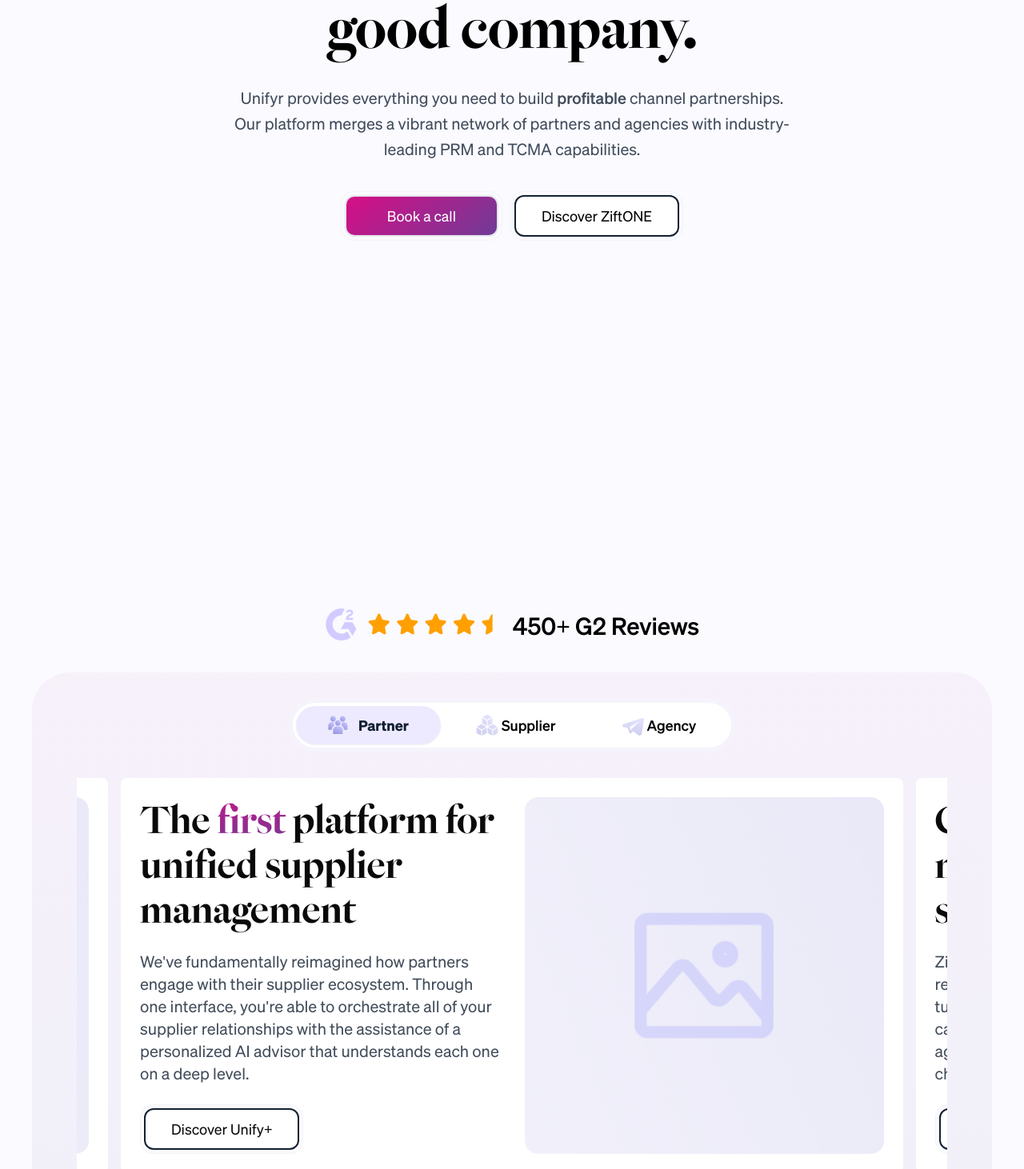
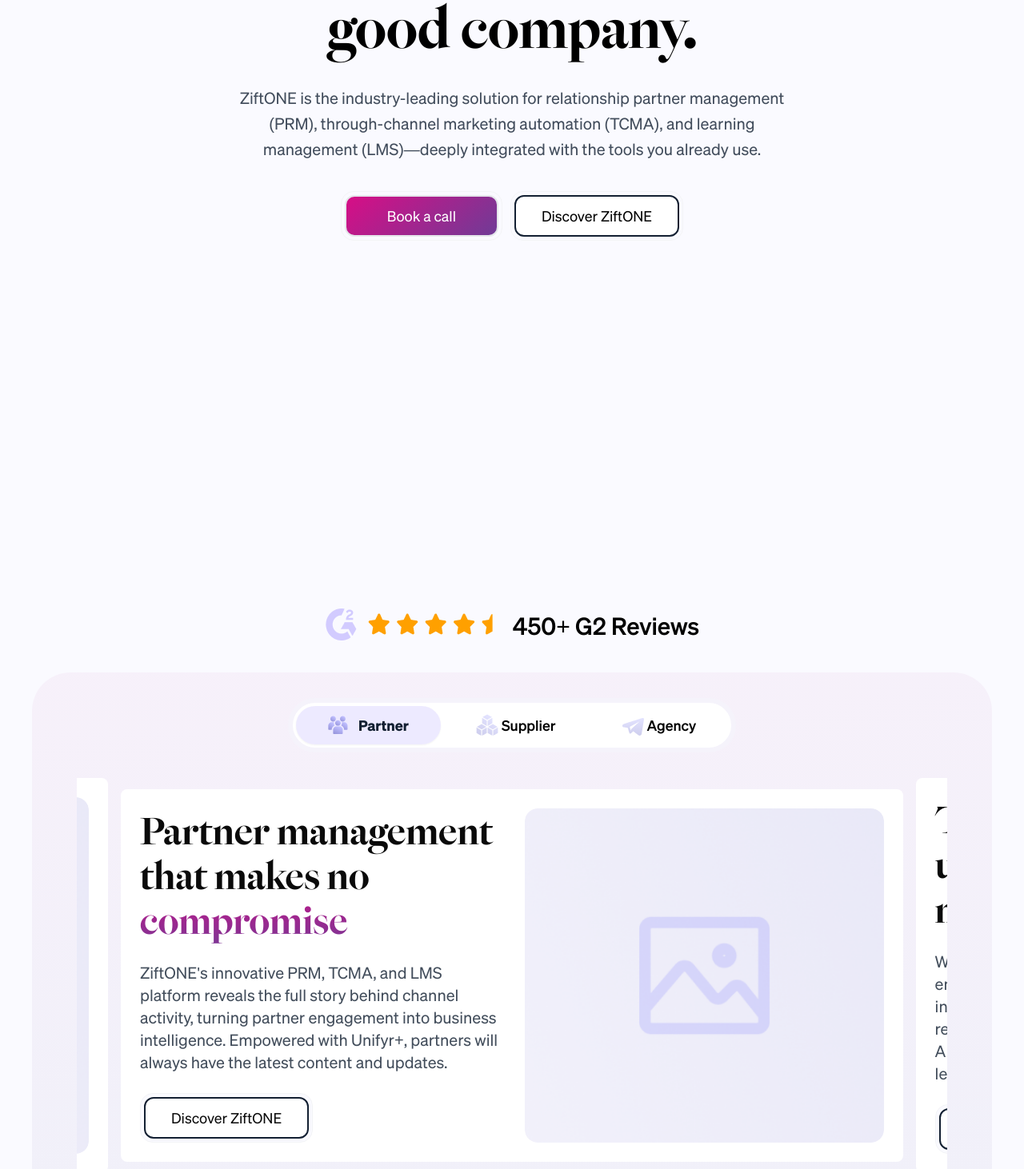
Before and after one commit to takami-rodriguez/unifyr, a Next.js app: page / in a window 1280 px wide. Shown: the part 247-1709 px from the top of the page at 80% size. Built offline with nearby package versions, Linux system fonts and the light colour scheme.

Commit message:
partial copy changes

```diff
--- a/src/app/(home)/components/carousel/index.tsx
+++ b/src/app/(home)/components/carousel/index.tsx
@@ -32,24 +32,24 @@ interface SlideContent {
 
 const slides: SlideContent[] = [
   {
+    title: "Partner management that makes no compromise",
+    titleHighlight: "compromise",
+    description:
+      "ZiftONE's innovative PRM, TCMA, and LMS platform reveals the full story behind channel activity, turning partner engagement into business intelligence. Empowered with Unifyr+, partners will always have the latest content and updates.",
+    cta: "Discover ZiftONE",
+  },
+  {
     title: "The first platform for unified supplier management",
     titleHighlight: "first",
     description:
-      "We've fundamentally reimagined how partners engage with their supplier ecosystem. Through one interface, you're able to orchestrate all of your supplier relationships with the assistance of a personalized AI advisor that understands each one on a deep level.",
-    cta: "Discover Unify+",
-  },
-  {
-    title: "Channel program management that sets a new standard",
-    titleHighlight: "innovative",
-    description:
-      "ZiftONE's innovative PRM and TCMA platform reveals the full story behind channel activity, turning data into actionable intelligence. With our carefully curated network of partners and agencies, you'll find perfect allies to amplify your channel success.",
-    cta: "Discover ZiftONE",
+      "We've fundamentally redesigned how partners engage with their suppliers. Through one interface, partners orchestrate all of supplier relationships with the assistance of a personalized AI advisor that understands each one on a deep level.",
+    cta: "Discover Unifyr+",
   },
   {
     title: "Where channel expertise meets new opportunity",
-    titleHighlight: "expertise",
+    titleHighlight: "opportunity",
     description:
-      "Your mastery of channel partnerships deserves a platform of equal caliber. Through Unifyr Pro, you'll join a network of forward-thinking suppliers eager to benefit from your experience in building exceptional partner programs that prove value and scale.",
+      "Your mastery of channel partnerships deserves an audience of suppliers. Through Unifyr Pro, you'll join a network of forward-thinking suppliers eager to benefit from your experience in building exceptional partner programs that prove value and scale.",
     cta: "Discover Unifyr Pro",
   },
 ];
--- a/src/app/(home)/components/hero.tsx
+++ b/src/app/(home)/components/hero.tsx
@@ -12,10 +12,9 @@ const Hero = () => {
         good company.
       </h1>
       <p className=" md:text-xl max-w-2xl mx-auto mt-8 md:text-center font-extralight md:leading-8 text-grey-900/80">
-        Unifyr provides everything you need to build{" "}
-        <span className="font-medium">profitable </span> channel partnerships.{" "}
-         Our platform merges a vibrant network of partners and agencies
-        with  industry-leading PRM and TCMA capabilities.
+        <strong>ZiftONE</strong> is the industry-leading solution for relationship partner management (PRM), through-channel
+        marketing automation (TCMA), and learning management (LMS)—deeply
+        integrated with the tools you already use.
       </p>
       <div className="flex flex-col md:flex-row w-full items-center justify-center space-x-[10px] mt-8 py-1">
         <Button variant={"primary"}>
--- a/src/app/(home)/data/index.ts
+++ b/src/app/(home)/data/index.ts
@@ -46,13 +46,13 @@ export const homeSections = [
     imageLeft: true,
     title: "Accelerate growth through mutual commitment",
     content:
-      "When partners and suppliers invest fully in each other's success, growth happens naturally. Unifyr reinforces this commitment by making resource sharing and co-selling effortless, turning strong relationships into results.",
+      "Growth happens naturally when partners and suppliers invest fully in each other's success. Unifyr strengthens this commitment by making co-selling effortless, turning strong relationships into recurring results.",
   },
   {
     badge: "Unite",
     title: "Unite channel relationships under one strategic vision",
     content:
-      "Achieve channel ecosystem harmony through strategic alignment. Unifyr makes it easy to coordinate many partnerships, turning individual relationships into a unified force for growth.",
+      "Strategically align your channel ecosystem. Unifyr makes it easy to coordinate partnerships for both suppliers and partners, turning relationships into a unified force for growth.",
   },
 ];
 
@@ -61,18 +61,19 @@ export const accordionSections: {
   partner: AccordionSectionProps;
 } = {
   supplier: {
-    mainTitle: "Channel partner orchestration with networking built in",
+    mainTitle: "Allow your channel partnerships to flourish without the hassle",
     colour: "blue500",
-    para: "Traditional partner relationship management leaves the hard parts up to you. Unifyr provides end-to-end support.",
+    para: "Traditional partner relationship management leaves . Unifyr provides end-to-end support.",
     _uid: "asfasr123123",
     button: {
       label: "Discover ZiftONE",
       link: "/",
     },
+    // TODO: Pick up here
     content: [
       {
         _uid: "asdasd",
-        title: "Meaningful Intelligence  for channel growth",
+        title: "Meaningful intelligence for channel growth",
         content:
           "ZiftONE reveals the patterns that drive channel success. Reporting & analytics turn granular partner activities into holistic views that clearly show channel performance. This depth of visibility enables you to make decisions based on genuine partner behavior.",
         image: {
```
